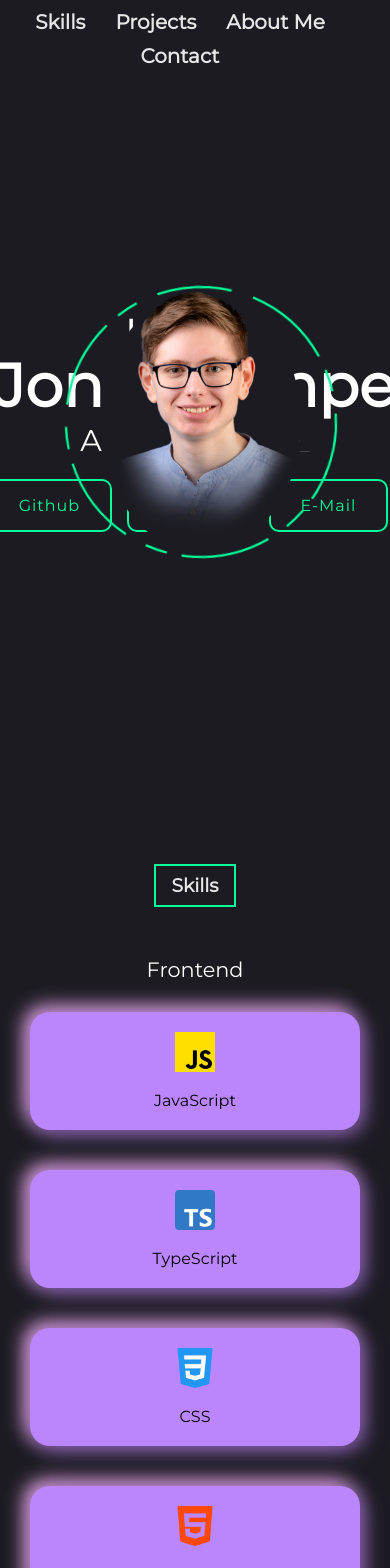
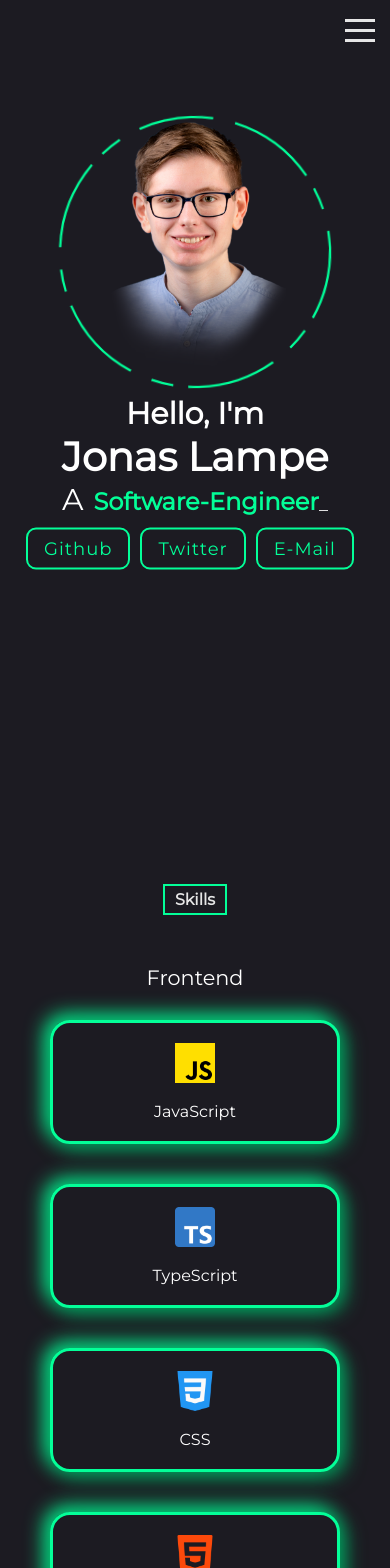
Before and after one commit to MotionMAIN/newportfolio, a React (Create React App) app: page / in a window 390 px wide. Shown: the top 1568 px of the page. Built offline with nearby package versions, Linux system fonts and the light colour scheme.

Commit message:
Added better mobile support

```diff
--- a/src/App.css
+++ b/src/App.css
@@ -2,7 +2,7 @@
   text-align: center;
 }
 
-.homeSection{
+.homeSection {
   position: relative;
   background-color: #1c1b22;
   background-size: cover;
@@ -10,54 +10,59 @@
   background-repeat: no-repeat;
   height: 100vh;
   display: flex;
-  flex-direction: column;
+  flex-direction: row; /* Text und Bild nebeneinander */
+  align-items: center; /* Vertikale Zentrierung */
+  gap: 860px; /* Abstand zwischen Text und Bild */
+  justify-content: center; /* Zentrieren */
   background-color: transparent;
 }
 
-.rightContent {
-  position: absolute;
-  top: 50%;
-  right: 10%;
-  transform: translateY(-50%);
-  text-align: center;
+.leftContent {
+  display: flex;
+  flex-direction: column;
+  justify-content: center;
+  align-items: flex-start;
 }
 
-.profilePic{
+.rightContent {
+  display: flex;
+  justify-content: flex-end;
+}
+
+.profilePic {
   width: 460px;
   height: 600px;
 }
 
-
-.skillsSection{
+.skillsSection {
   height: 100vh;
   background-color: transparent;
 }
 
-.projectsSection{
+.projectsSection {
   height: 600px;
   background-color: transparent;
 }
 
-.aboutMeSection{
+.aboutMeSection {
   height: 600px;
   background-color: transparent;
 }
 
-.contactSection{
+.contactSection {
   height: 600px;
   background-color: transparent;
 }
 
 .sectionHeader {
-  color: #E6E6E6;
+  color: #e6e6e6;
   display: inline-block;
   border: 2px solid #03ff98;
   padding: 8px 16px;
   margin-top: 20px;
 }
 
-
-.arrowButtonPosition{
+.arrowButtonPosition {
   border-radius: 50%;
   border: 4px solid #333;
   cursor: pointer;
@@ -66,3 +71,68 @@
   bottom: 15px;
   right: 20px;
 }
+
+/* Mobile Anpassungen */
+@media (max-width: 768px) {
+  .homeSection {
+    flex-direction: column-reverse; /* Text und Bild untereinander, Bild oben */
+    align-items: center;
+    gap: 20px;
+  }
+
+  .leftContent {
+    order: 2; /* Text unten */
+  }
+
+  .rightContent {
+    order: 1; /* Bild oben */
+    margin-top: -80px; /* Negative Marge, um das Bild weiter nach oben zu schieben */
+    margin-bottom: 20px; /* Abstand nach unten */
+    justify-content: center;
+  }
+
+  .profilePic {
+    width: 80%;
+    height: auto;
+  }
+
+  .skillsSection,
+  .projectsSection,
+  .aboutMeSection,
+  .contactSection {
+    height: auto;
+    padding: 20px;
+  }
+
+  .sectionHeader {
+    font-size: 18px;
+    padding: 6px 12px;
+  }
+
+  .arrowButtonPosition {
+    bottom: 10px;
+    right: 10px;
+  }
+}
+
+@media (max-width: 480px) {
+  .rightContent {
+    margin-top: -460px; /* Negative Marge, um das Bild weiter nach oben zu schieben */
+    justify-content: center;
+  }
+
+  .profilePic {
+    width: 70%;
+    height: auto;
+  }
+
+  .sectionHeader {
+    font-size: 16px;
+    padding: 4px 10px;
+  }
+
+  .arrowButtonPosition {
+    bottom: 5px;
+    right: 5px;
+  }
+}
--- a/src/App.tsx
+++ b/src/App.tsx
@@ -6,7 +6,6 @@ import "./styles/TypeWriter.css";
 import ScrollToTop from "./components/ScrollToTop";
 import TypingEffect from "./components/TypingText";
 import SkillsSection from "./components/SkillsSection";
-import JonasBackground from "./assets/JonasBackground.png";
 import "animate.css";
 import SpinningCircle from "./components/SpinningCircle";
 
@@ -17,28 +16,24 @@ function App() {
   const contactRef = useRef<HTMLDivElement>(null);
 
   return (
-    <div
-      className="App"
-      style={{ minHeight: "100vh", backgroundColor: "#1c1b22 " }}
-    >
+    <div className="App" style={{ minHeight: "100vh", backgroundColor: "#1c1b22 " }}>
       <ScrollToTop />
-
-      <div className="homeSection">
       <Toolbar
             skillsRef={skillsRef}
             projectsRef={projectsRef}
             aboutMeRef={aboutMeRef}
             contactRef={contactRef}
           />
-
+      <div className="homeSection">
+        <div className="leftContent">
           <div className="wrapper">
             <TypingEffect />
+          </div>
         </div>
         <div className="rightContent">
           <SpinningCircle />
         </div>
       </div>
-
       <div ref={skillsRef} className="skillsSection">
         <h3 className="sectionHeader">Skills</h3>
         <SkillsSection />
@@ -47,7 +42,7 @@ function App() {
         <h3 className="sectionHeader">Projects</h3>
       </div>
       <div ref={aboutMeRef} className="aboutMeSection">
-        <h3 className="sectionHeader">Aboute Me</h3>
+        <h3 className="sectionHeader">About Me</h3>
       </div>
       <div ref={contactRef} className="contactSection">
         <h3 className="sectionHeader">Contact</h3>
--- a/src/components/Toolbar.tsx
+++ b/src/components/Toolbar.tsx
@@ -1,5 +1,5 @@
-import "../styles/Toolbar.css";
-import React, { RefObject } from 'react';
+import React, { RefObject, useState } from 'react';
+import '../styles/Toolbar.css';
 
 type ToolbarProps = {
     skillsRef: RefObject<HTMLDivElement>;
@@ -8,7 +8,9 @@ type ToolbarProps = {
     contactRef: RefObject<HTMLDivElement>;
 }
 
-function Toolbar({ skillsRef, projectsRef, aboutMeRef, contactRef }: ToolbarProps){
+function Toolbar({ skillsRef, projectsRef, aboutMeRef, contactRef }: ToolbarProps) {
+    const [menuOpen, setMenuOpen] = useState(false);
+
     const scrollToSection = (elementRef: RefObject<HTMLDivElement>) => {
         document.body.style.pointerEvents = 'none';
 
@@ -20,18 +22,29 @@ function Toolbar({ skillsRef, projectsRef, aboutMeRef, contactRef }: ToolbarProp
         setTimeout(() => {
             document.body.style.pointerEvents = 'all';
         }, 1000);
+
+        setMenuOpen(false); // Menü nach dem Scrollen schließen
     }
 
-    return(
+    const toggleMenu = () => {
+        setMenuOpen(!menuOpen);
+    }
+
+    return (
         <div className="toolbar">
-        <ul>
+            <div className="menu-icon" onClick={toggleMenu}>
+                <div className={`bar ${menuOpen ? 'open' : ''}`}></div>
+                <div className={`bar ${menuOpen ? 'open' : ''}`}></div>
+                <div className={`bar ${menuOpen ? 'open' : ''}`}></div>
+            </div>
+            <ul className={`nav-links ${menuOpen ? 'open' : ''}`}>
                 <li onClick={() => scrollToSection(skillsRef)} className="link text hover-underline-animation">Skills</li>
                 <li onClick={() => scrollToSection(projectsRef)} className="link text hover-underline-animation">Projects</li>
                 <li onClick={() => scrollToSection(aboutMeRef)} className="link text hover-underline-animation">About Me</li>
                 <li onClick={() => scrollToSection(contactRef)} className="link text hover-underline-animation">Contact</li>
             </ul>
         </div>
-    )
+    );
 }
 
 export default Toolbar;
--- a/src/components/TypingText.tsx
+++ b/src/components/TypingText.tsx
@@ -1,7 +1,6 @@
 import React, { useEffect } from 'react';
 import Typed from 'typed.js';
 import "../styles/TypeWriter.css";
-
 
 const TypingEffect: React.FC = () => {
     useEffect(() => {
@@ -27,11 +26,10 @@ const TypingEffect: React.FC = () => {
             <div className="smallThicStaticText">Hello, I'm</div>
             <div className="bigStaticText">Jonas Lampe</div>
             <div className="typingWrapper">
-                <span className="smallThinStaticText">A</span>
+                <span className="staticText">A</span>
                 <span className="multiText"></span>
             </div>
             <div>
-
                 <a href='https://github.com/MotionMAIN' target="_blank" rel="noreferrer">
                     <button className="buttons">Github</button>
                 </a>
--- a/src/styles/SkillsSection.css
+++ b/src/styles/SkillsSection.css
@@ -4,6 +4,7 @@
     justify-content: center;
     gap: 20px;
     padding: 20px;
+    color: white;
   }
 
   .skill-box {
@@ -12,9 +13,10 @@
     padding: 20px;
     text-align: center;
     border-radius: 20px;
-    background: #BB86FC;
-    box-shadow:  5px 5px 20px #76549f,
-             -5px -5px 20px #ffb8ff;
+    background: transparent;
+    border: 3px solid #03ff98;
+    box-shadow:  5px 5px 20px #009255,
+             -5px -5px 20px #03ff98;
   }
 
   .skills-div{
--- a/src/styles/SpinningCircle.css
+++ b/src/styles/SpinningCircle.css
@@ -48,10 +48,10 @@
   @keyframes spin {
     from {
       transform: rotate(0deg);
-      }
+    }
     to {
       transform: rotate(360deg);
-      }
+    }
   }
 
   /* Anpassung für Tablets */
@@ -64,11 +64,13 @@
     .static-image {
       width: 330px;
       height: 430px;
+      top: 70%;
     }
 
     .circle-container {
       width: 500px;
       height: 500px;
+      top: 70%;
     }
   }
 
@@ -82,6 +84,7 @@
     .static-image {
       width: 200px;
       height: 260px;
+      align-items: center;
     }
 
     .circle-container {
--- a/src/styles/Toolbar.css
+++ b/src/styles/Toolbar.css
@@ -1,14 +1,59 @@
-.toolbar{
+.toolbar {
     text-align: center;
+    position: relative;
+    z-index: 10;
 }
 
-.link{
+.menu-icon {
+    display: none;
+    cursor: pointer;
+    flex-direction: column;
+    justify-content: space-around;
+    width: 30px;
+    height: 30px;
+    position: absolute;
+    top: 15px;
+    right: 15px;
+}
+
+.bar {
+    width: 100%;
+    height: 3px;
+    background-color: #E6E6E6;
+    transition: all 0.3s ease;
+}
+
+.bar.open:nth-child(1) {
+    transform: rotate(45deg) translate(5px, 5px);
+}
+
+.bar.open:nth-child(2) {
+    opacity: 0;
+}
+
+.bar.open:nth-child(3) {
+    transform: rotate(-45deg) translate(5px, -5px);
+}
+
+.nav-links {
+    display: flex;
+    list-style: none;
+    justify-content: center;
+    padding: 0;
+    transition: max-height 0.3s ease;
+}
+
+.nav-links li {
+    margin: 10px;
+}
+
+.link {
     text-decoration: none;
     display: inline;
     font-weight: 700;
-    margin-right: 30px;
     font-size: large;
     cursor: pointer;
+    color: #E6E6E6;
 }
 
 .text {
@@ -20,7 +65,6 @@
 .hover-underline-animation {
     display: inline-block;
     position: relative;
-
 }
 
 .hover-underline-animation::after {
@@ -40,3 +84,33 @@
     transform: scaleX(1);
     transform-origin: bottom left;
 }
+
+/* Mobile Anpassungen */
+@media (max-width: 768px) {
+    .menu-icon {
+        display: flex;
+    }
+
+    .nav-links {
+        display: flex;
+        flex-direction: column;
+        align-items: center;
+        position: absolute;
+        top: 60px;
+        right: 0;
+        background-color: #1c1b22;
+        width: 100%;
+        max-height: 0;
+        overflow: hidden;
+    }
+
+    .nav-links.open {
+        max-height: 300px; /* Oder eine angemessene Höhe für dein Menü */
+    }
+
+    .nav-links li {
+        width: 100%;
+        text-align: center;
+        margin: 10px 0;
+    }
+}
--- a/src/styles/TypeWriter.css
+++ b/src/styles/TypeWriter.css
@@ -1,18 +1,18 @@
 @import url('https://fonts.googleapis.com/css?family=Montserrat:wght@400,500,800&display=swap');
 
-*{
+* {
     margin: 0;
     padding: 0;
     font-family: 'Montserrat', sans-serif;
     box-sizing: border-box;
 }
 
-body{
+body {
     min-height: 100vh;
     place-items: center;
 }
 
-.wrapper{
+.wrapper {
     width: 50vw;
     color: white;
     font-size: 50px;
@@ -26,19 +26,19 @@ body{
     white-space: nowrap;
 }
 
-.bigStaticText{
+.bigStaticText {
     font-size: 60px;
     color: white;
     font-weight: 700;
 }
 
-.smallThicStaticText{
+.smallThicStaticText {
     font-size: 30px;
     color: white;
     font-weight: 700;
 }
 
-.smallThinStaticText{
+.staticText {
     font-size: 30px;
     color: white;
     margin-right: 10px;
@@ -51,14 +51,6 @@ body{
     display: inline;
 }
 
-.staticText{
-    font-size: 60px;
-    display: inline-flex;
-    white-space: nowrap;
-    color: white;
-    margin-right: 0.5em;
-}
-
 .typingWrapper {
     display: flex;
     align-items: baseline;
@@ -69,7 +61,6 @@ body{
     font-size: 25px;
     vertical-align: bottom;
 }
-
 
 .buttons {
     position: relative;
@@ -88,22 +79,23 @@ body{
     border: 2px solid #03ff98;
     border-radius: 10px;
     box-shadow: inset 0 0 0 0 #03ff98;
-  }
+}
 
-  .buttons:hover {
+.buttons:hover {
     color: black;
     box-shadow: inset 0 -100px 0 0 #03ff98;
-  }
+}
 
-  .buttons:active {
+.buttons:active {
     transform: scale(0.9);
-  }
+}
 
 @media only screen and (-webkit-min-device-pixel-ratio: 2) {
-    .multiText{
+    .multiText {
         font-size: 45px;
     }
-    .wrapper{
+
+    .wrapper {
         width: 800px;
         color: white;
         font-size: 40px;
@@ -113,28 +105,76 @@ body{
 
 @media only screen and (max-width: 768px) {
     .wrapper {
+        width: 90vw;
         align-items: center;
         text-align: center;
+        font-size: 40px; /* Kleinere Schriftgröße */
     }
 
-    .typingWrapper {
-        justify-content: flex-start;
-        flex-wrap: nowrap;
+    .bigStaticText {
+        font-size: 40px;
     }
 
-    .aText {
-        font-size: 30px;
-        margin-right: 10px;
-        display: inline-block;
+    .smallThicStaticText,
+    .staticText {
+        font-size: 25px;
     }
 
     .multiText {
         font-size: 20px;
-        white-space: nowrap;
-        display: inline;
+    }
+
+    .typingWrapper {
+        justify-content: center;
+        flex-wrap: nowrap;
     }
 
     .typed-cursor {
         font-size: 20px;
     }
+
+    .buttons {
+        font-size: 14px;
+        padding: 10px 20px;
+        margin-top: 15px;
+        margin-right: 10px;
+    }
 }
+
+@media only screen and (max-width: 480px) {
+    .wrapper {
+        width: 90vw;
+        align-items: center;
+        text-align: center;
+        font-size: 30px;
+        margin-top: 30px;
+    }
+
+    .bigStaticText {
+        font-size: 40px;
+    }
+
+    .smallThicStaticText,
+    .staticText {
+        font-size: 30px;
+    }
+
+    .multiText {
+        font-size: 24px;
+    }
+
+    .typingWrapper {
+        justify-content: center;
+        flex-wrap: nowrap;
+    }
+
+    .typed-cursor {
+        font-size: 18px;
+    }
+
+    .buttons {
+        font-size: 18px;
+        padding: 8px 16px;
+        margin-top: 10px;
+    }
+}
```
Also changed, not shown: src/components/ScrollToTop.tsx (+14 -9 lines). Lines whose indentation alone changed are shown as unchanged.
